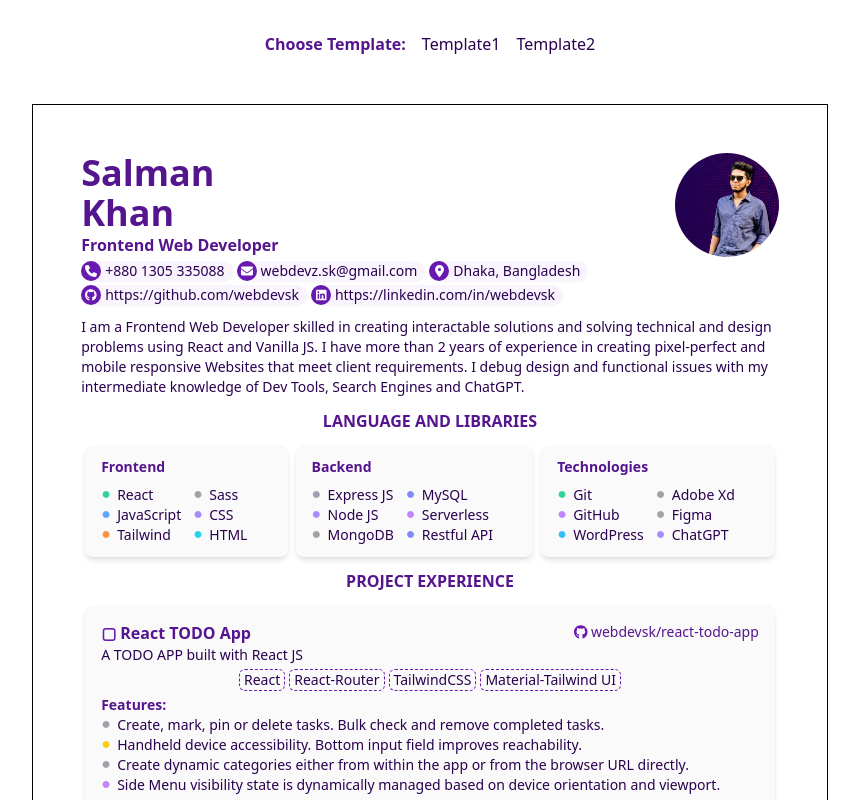
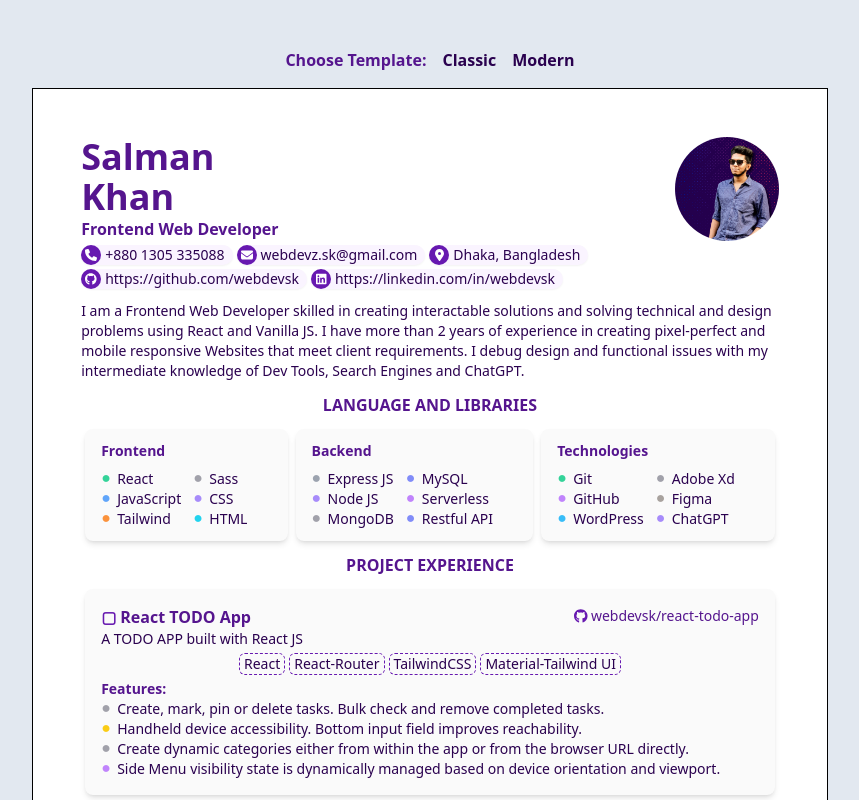
Before and after one commit to webdevsk/next-resume, a React (Vite) app: page / in a window 1280 px wide. Shown: the top 800 px of the page, without its empty margins (210-1069 px from the left). Built offline with nearby package versions, Linux system fonts and the light colour scheme.

Commit message:
Fix import module

```diff
--- a/src/App.jsx
+++ b/src/App.jsx
@@ -1,25 +1,33 @@
 import { Suspense, lazy } from "react"
 const defaultTemplate = "Template2"
-const loadComponent = (name) =>
-  lazy(() => import(/* @vite-ignore */ `./templates/${name}.jsx`))
+const loadComponent = (name) => lazy(() => import(`./templates/${name}.jsx`))
 
-const resumeTemplates = ["Template1", "Template2"]
+const resumeTemplates = [
+  ["Classic", "Template1"],
+  ["Modern", "Template2"],
+]
+
 function App() {
   const url = new URL(window.location.href)
   const params = new URLSearchParams(url.search)
   const printMode = params.get("printonly") ?? false
   const template = params.get("template") ?? defaultTemplate
   const Template = loadComponent(template)
+  document.body.classList.toggle("bg-slate-200", !printMode)
 
   return (
     <>
       {!printMode && (
-        <div className="container my-8">
+        <div className="container mt-12">
           <div className="flex flex-wrap items-center justify-center gap-4 [&_a:hover]:underline">
             <h5>Choose Template: </h5>
             {resumeTemplates.map((template) => (
-              <a key={template} href={`?template=${template}`}>
-                {template}
+              <a
+                key={template[1]}
+                href={`?template=${template[1]}`}
+                className={`text-base font-semibold`}
+              >
+                {template[0]}
               </a>
             ))}
           </div>
--- a/src/index.css
+++ b/src/index.css
@@ -49,6 +49,6 @@
 
 /* for non live version/non print mode */
 .pdf-container {
-  @apply mx-auto mt-12 w-full max-w-max border border-black p-4 md:p-[--pdf-margin];
+  @apply mx-auto mt-4 w-full max-w-max border border-black bg-white p-4 md:p-[--pdf-margin];
 }
 /* XXXXXXXXXXXXXXXXXXXXXXXXXXXXXXXXXXXXXXXXXXXXXXXXXXXXXXXXXXXXXXXXXXXXXXXXXXXXX */
```
